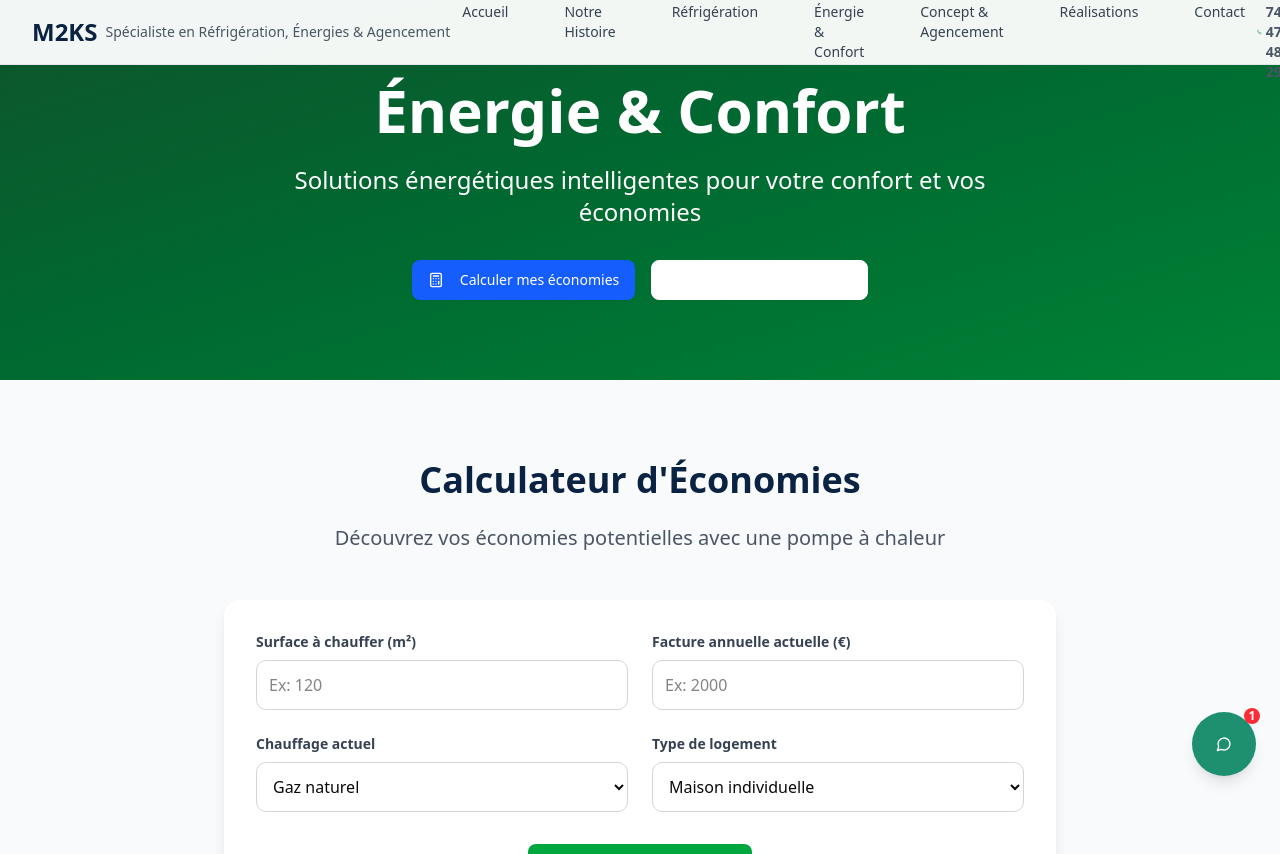
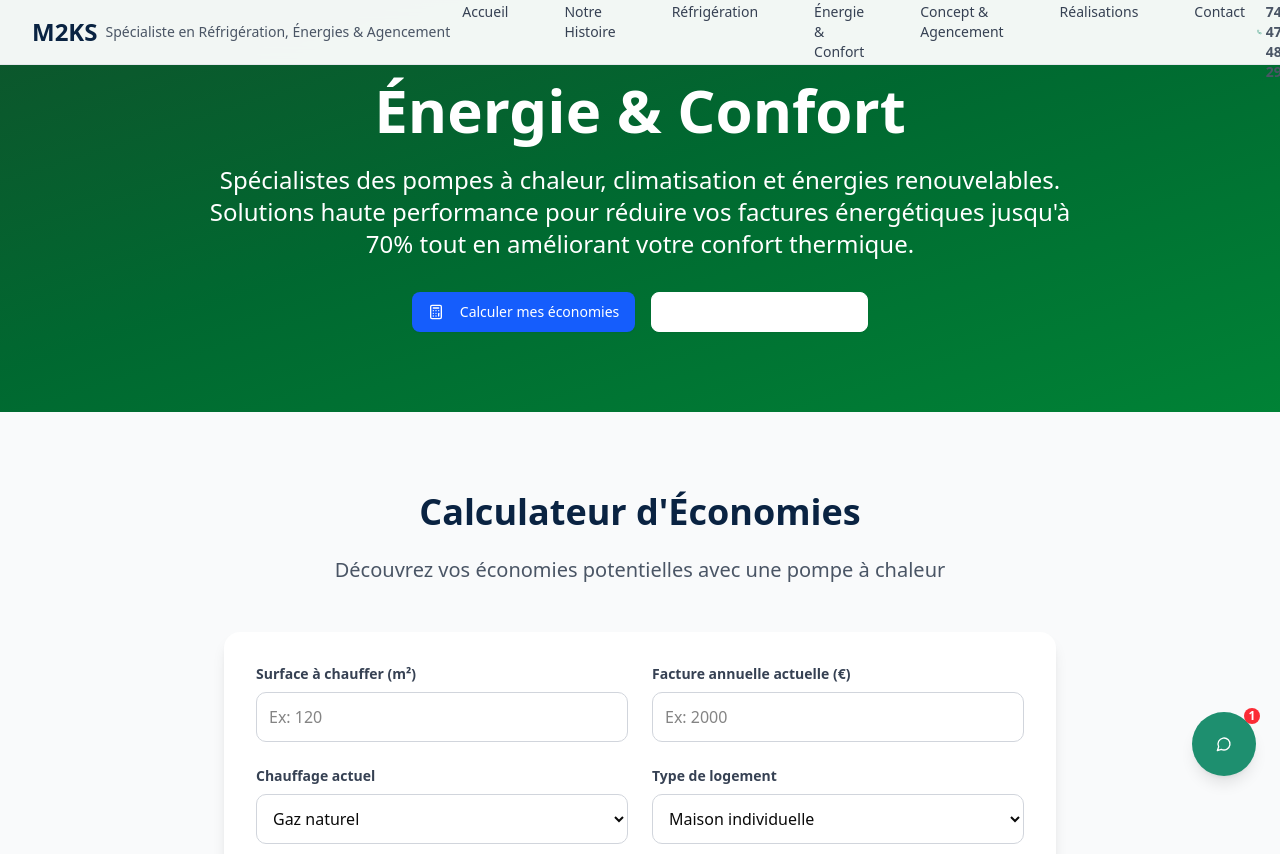
Before and after one commit to mohamedtaibi8v-lang/-m2ks-website, a React (Vite) app: page /energie in a window 1280 px wide. Shown: the top 854 px of the page. Built offline with nearby package versions, Linux system fonts and the light colour scheme.

Commit message:
Feat: Enrichir le contenu des pages d'expertise - descriptions détaillées

```diff
--- a/src/components/PageConcept.jsx
+++ b/src/components/PageConcept.jsx
@@ -168,8 +168,8 @@ const PageConcept = () => {
             <h1 className="text-5xl md:text-6xl font-bold mb-6">
               Concept & Agencement
             </h1>
-            <p className="text-xl md:text-2xl mb-8 max-w-3xl mx-auto">
-              L'alliance parfaite du design et de la technique pour des espaces uniques
+            <p className="text-xl md:text-2xl mb-8 max-w-4xl mx-auto">
+              Créateurs d'espaces de vie exceptionnels. Cuisines professionnelles sur mesure, dressings optimisés, rénovations complètes : nous transformons vos idées en réalité avec un savoir-faire artisanal unique et 15 ans d'expérience.
             </p>
             <div className="flex flex-col sm:flex-row gap-4 justify-center">
               <Button size="lg" className="bg-blue-600 hover:bg-blue-700 text-white">
--- a/src/components/PageEnergie.jsx
+++ b/src/components/PageEnergie.jsx
@@ -110,8 +110,8 @@ const PageEnergie = () => {
             <h1 className="text-5xl md:text-6xl font-bold mb-6">
               Énergie & Confort
             </h1>
-            <p className="text-xl md:text-2xl mb-8 max-w-3xl mx-auto">
-              Solutions énergétiques intelligentes pour votre confort et vos économies
+            <p className="text-xl md:text-2xl mb-8 max-w-4xl mx-auto">
+              Spécialistes des pompes à chaleur, climatisation et énergies renouvelables. Solutions haute performance pour réduire vos factures énergétiques jusqu'à 70% tout en améliorant votre confort thermique.
             </p>
             <div className="flex flex-col sm:flex-row gap-4 justify-center">
               <Button size="lg" className="bg-blue-600 hover:bg-blue-700 text-white">
```
Also changed, not shown: 3 other files (tests, documents, lock files or other folders).
